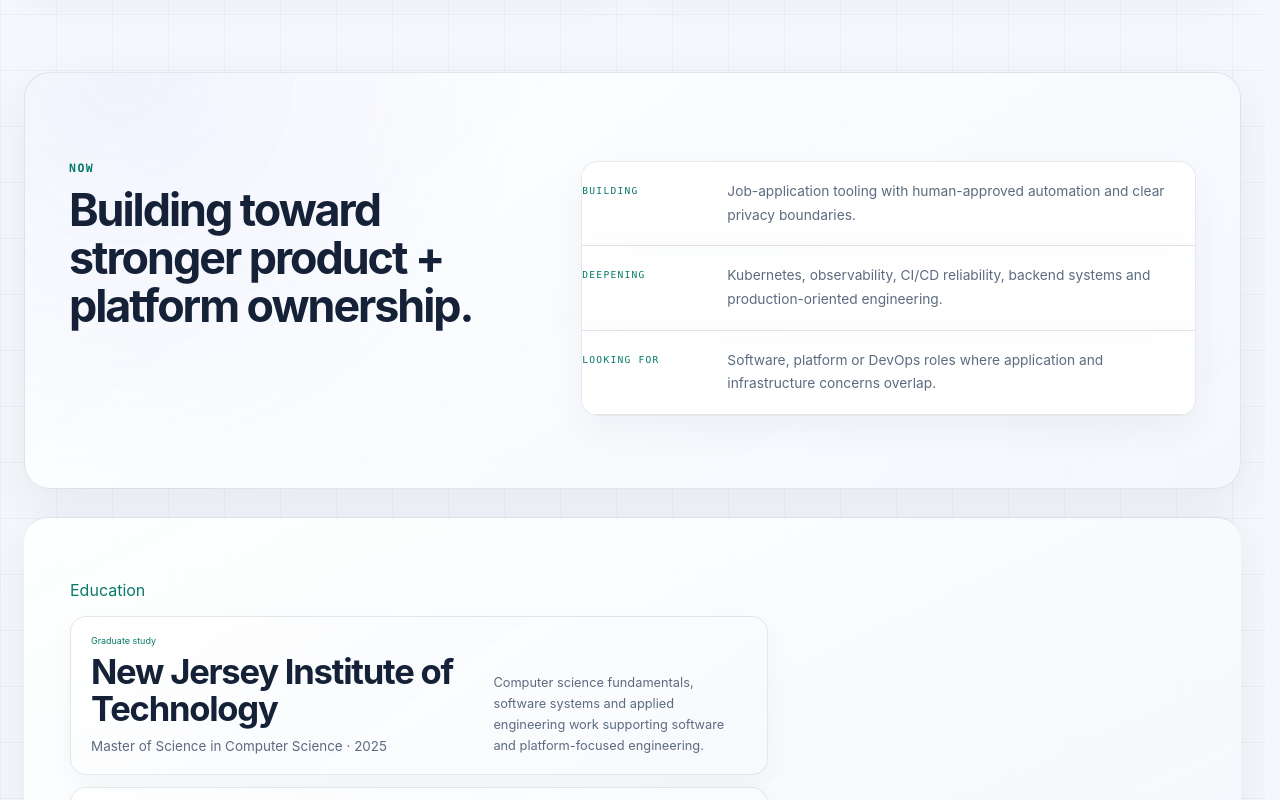
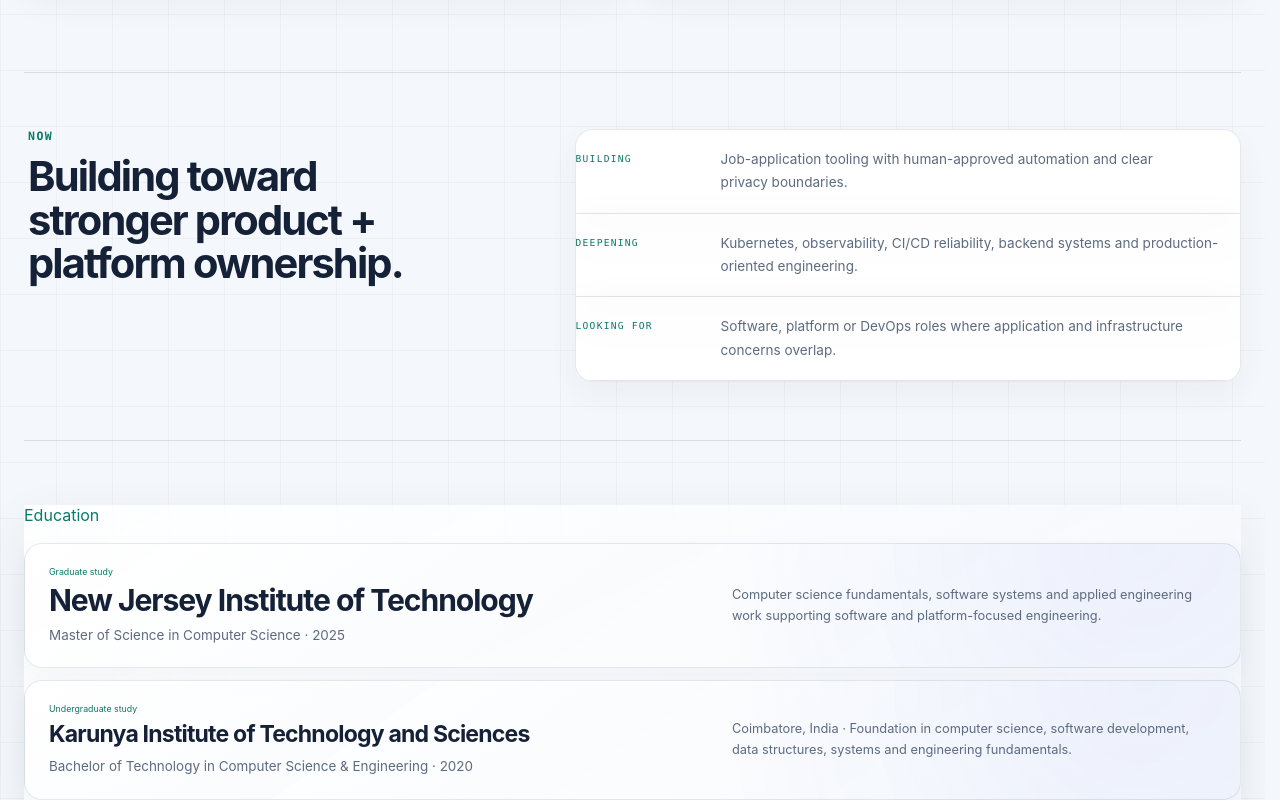
Before and after one commit to SamuelSudeepAyyala/samuel-sudeep-portfolio, an Angular app: page / in a window 1280 px wide. Shown: the part 6720-7520 px from the top of the page. Built offline with nearby package versions, Linux system fonts and the light colour scheme.

Commit message:
Simplify Now and Education sections

```diff
--- a/public/now-polish.css
+++ b/public/now-polish.css
@@ -1,22 +1,23 @@
 /* Focused refinement for the Now + Education sections. */
 
 .now.section-pad {
-  margin-top: 56px;
-  padding: clamp(30px, 3.7vw, 44px);
+  margin-top: 68px;
+  padding: 56px 0 58px !important;
   display: grid;
-  grid-template-columns: minmax(0, .92fr) minmax(0, 1.08fr);
-  gap: clamp(30px, 4.5vw, 56px);
+  grid-template-columns: minmax(0, .9fr) minmax(0, 1.1fr);
+  gap: clamp(38px, 5vw, 68px);
   align-items: center;
-  border: 1px solid var(--line);
-  border-radius: 26px;
-  background:
-    radial-gradient(circle at 8% 0%, color-mix(in srgb, var(--accent) 9%, transparent), transparent 34%),
-    color-mix(in srgb, var(--surface) 82%, transparent);
-  box-shadow: 0 22px 56px rgba(2, 8, 20, .10);
+  border: 0 !important;
+  border-top: 1px solid var(--line) !important;
+  border-bottom: 1px solid var(--line) !important;
+  border-radius: 0 !important;
+  background: transparent !important;
+  box-shadow: none !important;
 }
 
 .now.section-pad > div:first-child {
   min-width: 0;
+  padding-left: 4px;
 }
 
 .now.section-pad .eyebrow {
@@ -24,11 +25,11 @@
 }
 
 .now.section-pad h2 {
-  max-width: 590px;
+  max-width: 540px;
   margin: 0;
-  font-size: clamp(2.2rem, 3.45vw, 3.55rem);
-  line-height: 1.04;
-  letter-spacing: -.05em;
+  font-size: clamp(2.1rem, 3.25vw, 3.35rem) !important;
+  line-height: 1.05 !important;
+  letter-spacing: -.045em;
   text-wrap: balance;
 }
 
@@ -37,16 +38,16 @@
   overflow: hidden;
   display: grid;
   border: 1px solid var(--line);
-  border-radius: 17px;
+  border-radius: 18px;
   background: color-mix(in srgb, var(--surface-strong) 72%, transparent);
-  box-shadow: 0 14px 32px rgba(2, 8, 20, .08);
+  box-shadow: 0 14px 34px rgba(2, 8, 20, .08);
 }
 
 .now-grid > div {
   min-width: 0;
-  padding: 17px 20px;
+  padding: 16px 18px;
   display: grid;
-  grid-template-columns: 92px minmax(0, 1fr);
+  grid-template-columns: 88px minmax(0, 1fr);
   gap: 18px;
   align-items: start;
   border-bottom: 1px solid var(--line);
@@ -59,7 +60,7 @@
 .now-grid .mono {
   margin: 3px 0 0;
   color: var(--accent-2);
-  font-size: .56rem;
+  font-size: .55rem;
   line-height: 1.45;
   letter-spacing: .13em;
 }
@@ -67,16 +68,20 @@
 .now-grid p {
   margin: 0;
   color: var(--muted-strong);
-  font-size: .86rem;
-  line-height: 1.62;
+  font-size: .85rem;
+  line-height: 1.6;
   text-wrap: pretty;
 }
 
-/* Keep Education visually separate from Now. */
+/* Education is a normal section, not another giant full-width card. */
 .education.section-pad {
-  margin-top: 28px !important;
-  padding: clamp(30px, 3.8vw, 46px) !important;
-  gap: clamp(28px, 4vw, 54px) !important;
+  margin-top: 64px !important;
+  padding: 0 0 10px !important;
+  display: block !important;
+  border: 0 !important;
+  border-radius: 0 !important;
+  background: transparent !important;
+  box-shadow: none !important;
 }
 
 .education-main {
@@ -84,7 +89,7 @@
 }
 
 .education-main > .eyebrow {
-  margin-bottom: 16px;
+  margin-bottom: 18px;
 }
 
 .education-list {
@@ -94,14 +99,17 @@
 
 .education-entry {
   min-width: 0;
-  padding: 18px 20px;
+  padding: 22px 24px;
   display: grid;
-  grid-template-columns: minmax(0, 1.2fr) minmax(220px, .8fr);
-  gap: 22px;
-  align-items: end;
+  grid-template-columns: minmax(0, 1.15fr) minmax(260px, .85fr);
+  gap: 28px;
+  align-items: center;
   border: 1px solid var(--line);
-  border-radius: 16px;
-  background: color-mix(in srgb, var(--surface-strong) 66%, transparent);
+  border-radius: 18px;
+  background:
+    radial-gradient(circle at 92% 0%, color-mix(in srgb, var(--accent) 7%, transparent), transparent 38%),
+    color-mix(in srgb, var(--surface) 78%, transparent);
+  box-shadow: 0 12px 30px rgba(2, 8, 20, .06);
 }
 
 .education-entry h2,
@@ -111,12 +119,12 @@
 }
 
 .education-entry h2 {
-  font-size: clamp(1.65rem, 2.7vw, 2.55rem) !important;
+  font-size: clamp(1.55rem, 2.35vw, 2.25rem) !important;
   line-height: 1.08 !important;
 }
 
 .education-entry h3 {
-  font-size: clamp(1.25rem, 2vw, 1.75rem);
+  font-size: clamp(1.25rem, 1.8vw, 1.65rem);
   line-height: 1.15;
 }
 
@@ -139,21 +147,13 @@
   display: block;
   margin-bottom: 7px;
   color: var(--accent-2);
-  font-size: .56rem;
-}
-
-html[data-theme="light"] app-home .now.section-pad {
-  background:
-    radial-gradient(circle at 8% 0%, rgba(81,110,232,.08), transparent 34%),
-    linear-gradient(145deg, rgba(255,255,255,.96), rgba(243,247,253,.94));
-  border-color: rgba(28,44,68,.10);
-  box-shadow: 0 20px 50px rgba(53,71,99,.07);
+  font-size: .55rem;
 }
 
 html[data-theme="light"] app-home .now-grid {
-  background: rgba(255,255,255,.84);
+  background: rgba(255,255,255,.82);
   border-color: rgba(28,44,68,.10);
-  box-shadow: 0 14px 34px rgba(53,71,99,.055);
+  box-shadow: 0 12px 30px rgba(53,71,99,.05);
 }
 
 html[data-theme="light"] app-home .now-grid > div {
@@ -165,7 +165,9 @@ html[data-theme="light"] app-home .now-grid p {
 }
 
 html[data-theme="light"] app-home .education-entry {
-  background: linear-gradient(145deg, rgba(255,255,255,.94), rgba(246,249,253,.92));
+  background:
+    radial-gradient(circle at 92% 0%, rgba(81,110,232,.07), transparent 38%),
+    linear-gradient(145deg, rgba(255,255,255,.94), rgba(246,249,253,.92));
   border-color: rgba(28,44,68,.10);
   box-shadow: 0 10px 26px rgba(53,71,99,.045);
 }
@@ -174,12 +176,12 @@ html[data-theme="light"] app-home .education-entry {
   .now.section-pad {
     grid-template-columns: 1fr;
     gap: 24px;
-    align-items: stretch;
+    padding-block: 46px 48px !important;
   }
 
   .now.section-pad h2 {
-    max-width: 760px;
-    font-size: clamp(2.25rem, 4.8vw, 3.4rem);
+    max-width: 720px;
+    font-size: clamp(2.15rem, 4.6vw, 3.2rem) !important;
   }
 }
 
@@ -193,14 +195,13 @@ html[data-theme="light"] app-home .education-entry {
 
 @media (max-width: 700px) {
   .now.section-pad {
-    margin-top: 28px;
-    padding: 24px 18px;
+    margin-top: 38px;
+    padding-block: 34px 36px !important;
     gap: 20px;
-    border-radius: 21px;
   }
 
   .now.section-pad h2 {
-    font-size: clamp(1.9rem, 9vw, 2.7rem);
+    font-size: clamp(1.9rem, 9vw, 2.7rem) !important;
   }
 
   .now-grid {
@@ -210,7 +211,7 @@ html[data-theme="light"] app-home .education-entry {
   .now-grid > div {
     grid-template-columns: 1fr;
     gap: 7px;
-    padding: 16px;
+    padding: 15px 16px;
   }
 
   .now-grid .mono {
@@ -218,12 +219,11 @@ html[data-theme="light"] app-home .education-entry {
   }
 
   .education.section-pad {
-    margin-top: 20px !important;
-    padding: 24px 18px !important;
+    margin-top: 44px !important;
   }
 
   .education-entry {
-    padding: 16px;
-    border-radius: 14px;
+    padding: 17px;
+    border-radius: 15px;
   }
 }
```
